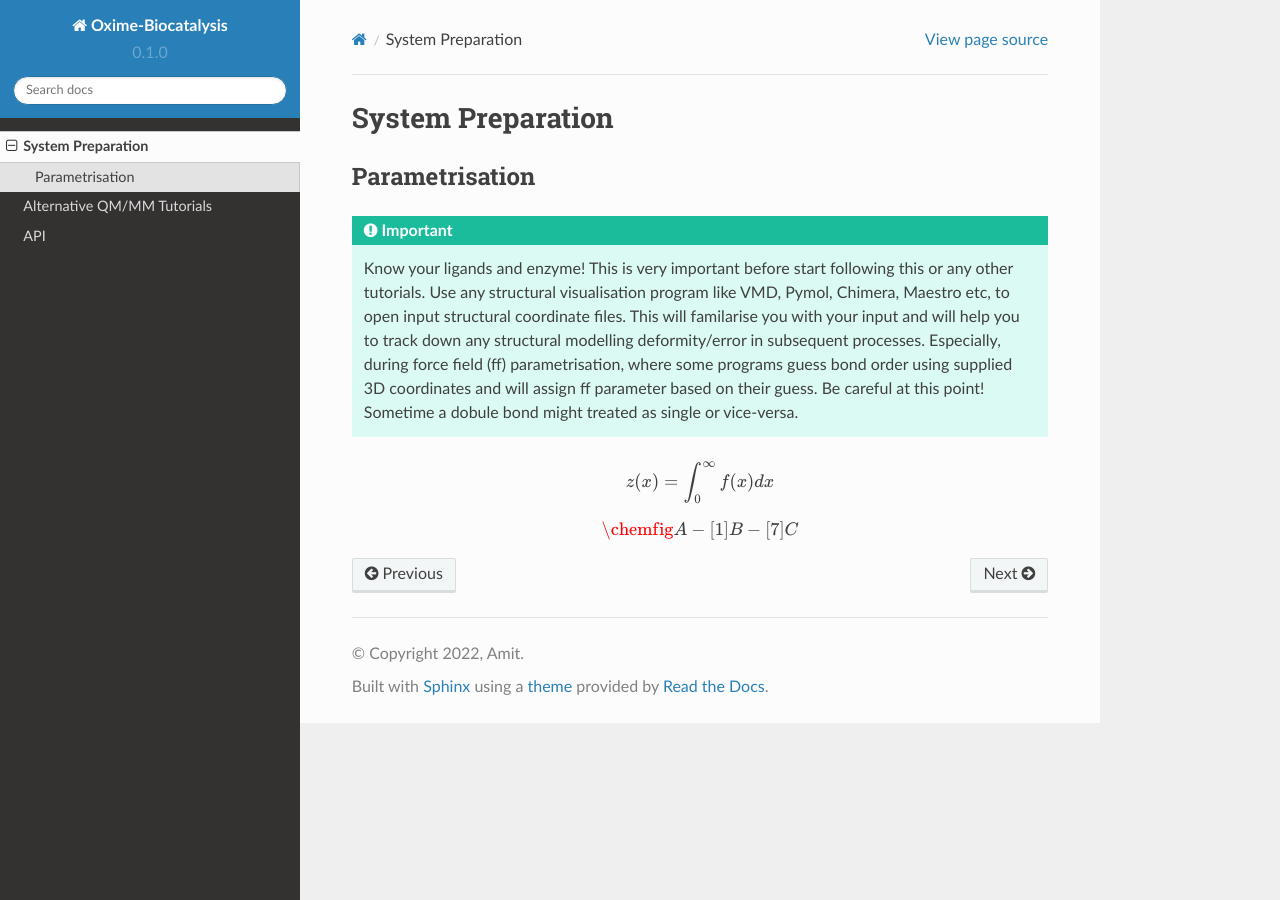
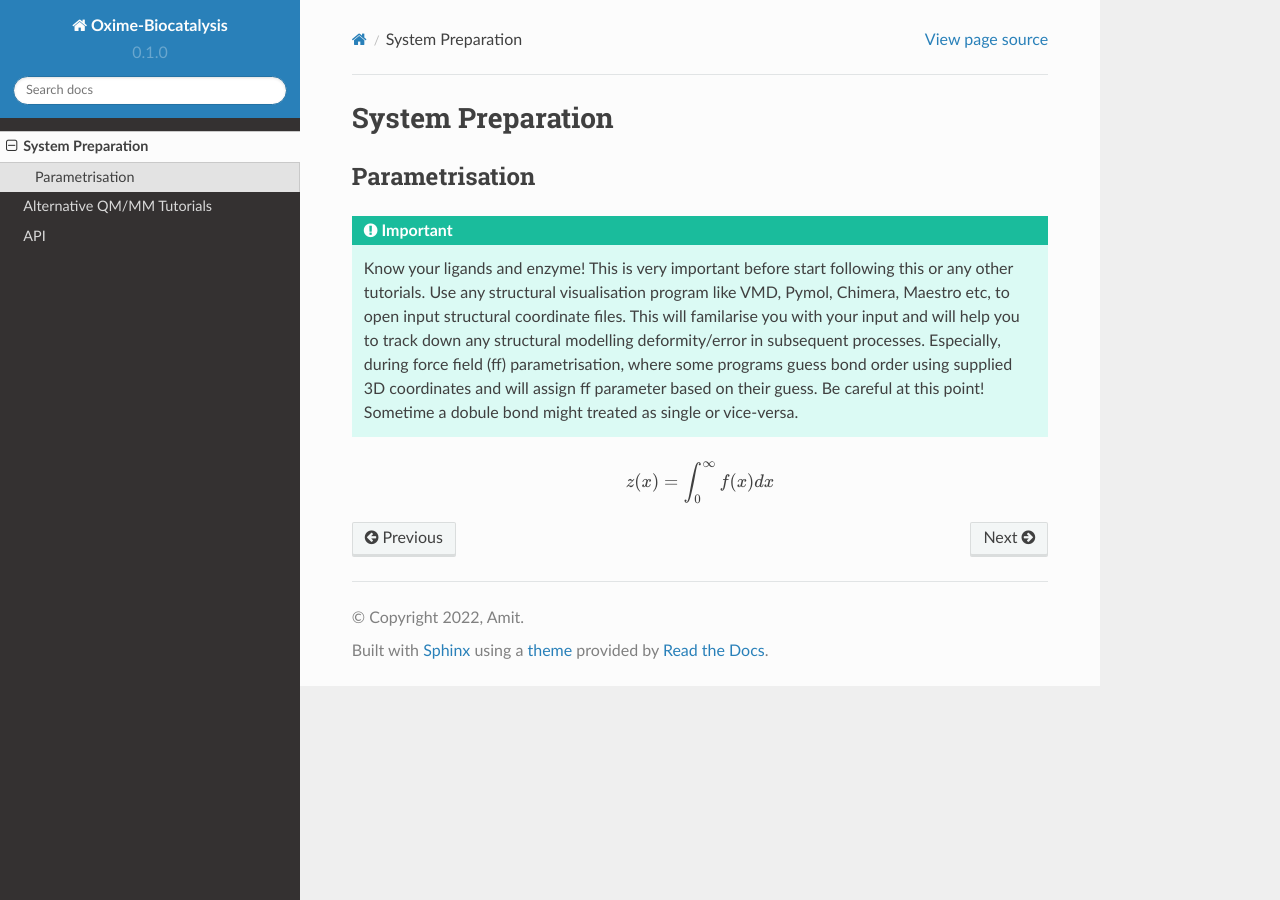
Before and after one commit to hopanoid/Enzyme-Reaction-Dynamics-Tutorial, a Sphinx documentation site: the page built from docs/source/system.rst, in a window 1280 px wide. Built offline with Sphinx 7.4.7 and the Read the Docs theme 2.0.0, drawn with Linux system fonts in a browser that asks for light colours; formulas are drawn with MathJax 3.

```diff
--- a/docs/source/system.rst
+++ b/docs/source/system.rst
@@ -19,7 +19,3 @@
 .. math::
 
         z(x) = \int_0^{\infty} f(x) dx
-
-.. math::
-
-        \chemfig{A-[1]B-[7]C}
```
